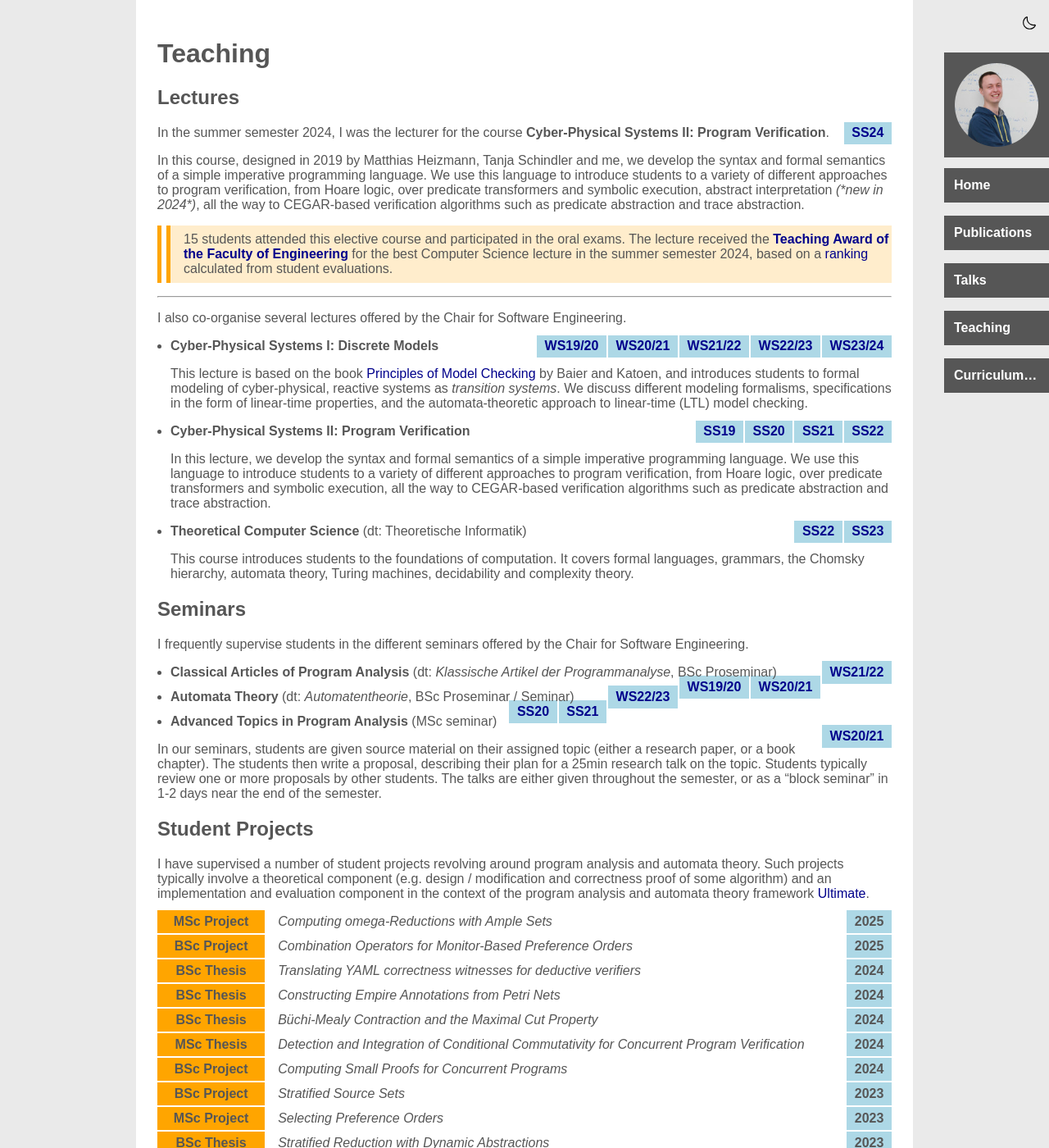
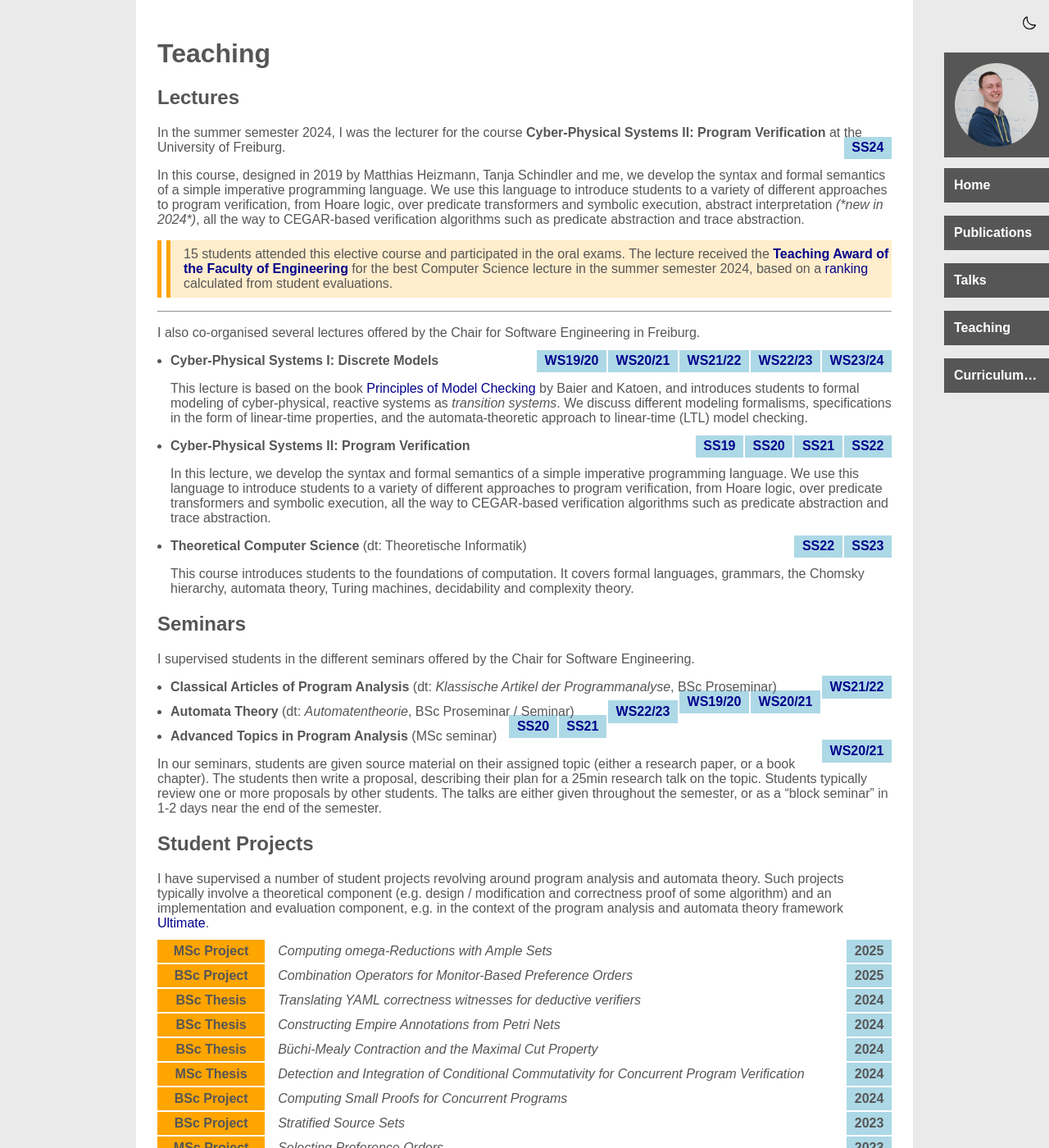
Before and after one commit to maul-esel/personal-website, a Jekyll site: the page built from teaching.markdown, in a window 1280 px wide and 1400 px high. Shown: the whole window at 82% size. Built offline with Jekyll 4.4.1, drawn with Linux system fonts in a browser that asks for light colours.

Commit message:
some tense updates on teaching page

```diff
--- a/teaching.markdown
+++ b/teaching.markdown
@@ -13,7 +13,7 @@ lastmod_dependencies:
 
 ## Lectures
 
-In the summer semester 2024, I was the lecturer for the course **Cyber-Physical Systems II: Program Verification**.
+In the summer semester 2024, I was the lecturer for the course **Cyber-Physical Systems II: Program Verification** at the University of Freiburg.
 <a class="year-tag" href="https://swt.informatik.uni-freiburg.de/teaching/SS2024/program-verification">SS24</a>
 
 In this course, designed in 2019 by Matthias Heizmann, Tanja Schindler and me,
@@ -31,7 +31,7 @@ based on a [ranking](https://www.tf.uni-freiburg.de/en/studies-and-teaching/teac
 ---
 
 
-I also co-organise several lectures offered by the Chair for Software Engineering.
+I also co-organised several lectures offered by the Chair for Software Engineering in Freiburg.
 
 {: .lecture-list}
 * <span class="lecture-title">**Cyber-Physical Systems I: Discrete Models**</span>
@@ -66,7 +66,7 @@ I also co-organise several lectures offered by the Chair for Software Engineerin
 
 ## Seminars
 
-I frequently supervise students in the different seminars offered by the Chair for Software Engineering.
+I supervised students in the different seminars offered by the Chair for Software Engineering.
 
 {: .seminar-list}
 * <span class="seminar-title">**Classical Articles of Program Analysis** (dt: _Klassische Artikel der Programmanalyse_, BSc Proseminar)</span>
@@ -89,7 +89,8 @@ The talks are either given throughout the semester, or as a "block seminar" in 1
 
 I have supervised a number of student projects revolving around program analysis and automata theory.
 Such projects typically involve a theoretical component (e.g. design / modification and correctness proof of some algorithm)
-and an implementation and evaluation component in the context of the program analysis and automata theory framework [Ultimate](https://ultimate.informatik.uni-freiburg.de/).
+and an implementation and evaluation component,
+e.g. in the context of the program analysis and automata theory framework [Ultimate](https://ultimate.informatik.uni-freiburg.de/).
 
 {% comment %}
 If you are interested in a project or thesis, send me an email.
```
